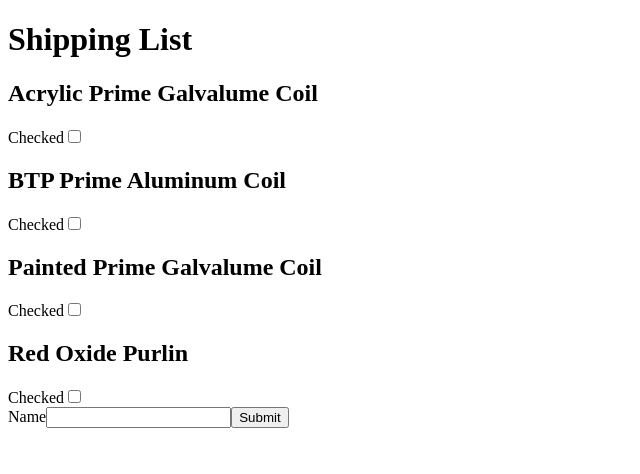
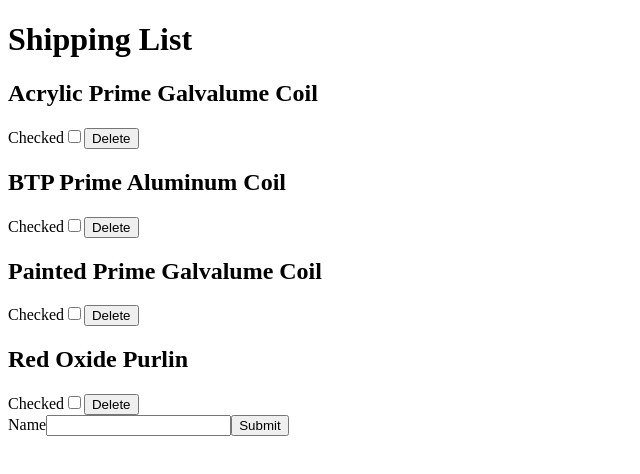
Before and after one commit to nooccarr/react-assessment, a React (Vite) app: page / in a window 1280 px wide. Shown: the top 474 px of the page, without its empty margins (0-640 px from the left). Built offline with nearby package versions, Linux system fonts and the light colour scheme.

Commit message:
Finished requirements. Continue working on Bonus.

```diff
--- a/src/components/App.jsx
+++ b/src/components/App.jsx
@@ -1,12 +1,56 @@
+import { useEffect, useState } from 'react';
 import ItemList from "./ItemList";
 import Form from "./Form";
 
 const App = () => {
+  const [items, setItems] = useState([]);
+  const [name, setName] = useState("");
+
+  useEffect(() => {
+    requestItems();
+  }, []);
+
+  const requestItems = async () => {
+    const response = await fetch('../../database/data.json');
+    const data = await response.json();
+    setItems(data.items);
+  };
+
+  const handleClick = (id) => {
+    const updatedItems = items.map((item) => {
+      if (item.id === id) {
+        return {
+          ...item,
+          checked: !item.checked,
+        };
+      }
+      return item;
+    });
+    setItems(updatedItems);
+  };
+
+  const handleDelete = (id) => {
+    const updatedItems = items.filter((item) => item.id !== id);
+    setItems(updatedItems);
+  };
+
+  const handleSubmit = (e) => {
+    e.preventDefault();
+    const newItem = {
+      id: items.length + 1,
+      name: name,
+      checked: false
+    };
+    const updatedItems = [...items, newItem];
+    setItems(updatedItems);
+    setName("");
+  };
+
   return (
     <div>
       <h1>Shipping List</h1>
-      <ItemList />
-      <Form />
+      <ItemList items={items} handleClick={handleClick} handleDelete={handleDelete} />
+      <Form item={items} setName={setName} name={name} handleSubmit={handleSubmit} />
     </div>
   );
 };
--- a/src/components/Form.jsx
+++ b/src/components/Form.jsx
@@ -1,13 +1,4 @@
-import { useState } from "react";
-
-const Form = () => {
-  const [name, setName] = useState("");
-
-  const handleSubmit = (e) => {
-    e.preventDefault();
-
-    setName("");
-  };
+const Form = ({ items, name, setName, handleSubmit}) => {
 
   return (
     <form onSubmit={handleSubmit}>
--- a/src/components/Item.jsx
+++ b/src/components/Item.jsx
@@ -1,4 +1,4 @@
-const Item = ({ item, handleClick }) => {
+const Item = ({ item, handleClick, handleDelete }) => {
   const { id, name, checked } = item;
 
   return (
@@ -14,6 +14,9 @@ const Item = ({ item, handleClick }) => {
           onClick={(e) => handleClick(id)}
         />
       </label>
+      <button onClick={(e) => handleDelete(id)}>
+        Delete
+      </button>
     </div>
   );
 };
--- a/src/components/ItemList.jsx
+++ b/src/components/ItemList.jsx
@@ -1,54 +1,18 @@
-import { useEffect, useState } from 'react';
 import Item from './Item';
 
-const ItemList = () => {
-  const [items, setItems] = useState([]);
+const ItemList = ({ items, handleClick, handleDelete }) => {
 
-  useEffect(() => {
-    requestItems();
-  }, []);
-
-  const requestItems = async () => {
-    const response = await fetch('../../database/data.json');
-    const data = await response.json();
-    setItems(data.items);
-  };
-
-  const updateItems = async (updatedItems) => {
-    // const response = await fetch('../../database/data.json', {
-    //   method: 'PUT',
-    //   headers: {
-    //     'Content-Type': 'application/json',
-    //   },
-    //   body: JSON.stringify({ items: updatedItems }),
-    // });
-    // const data = await response.json();
-    // setItems(data.items);
-  };
-
-  const handleClick = (id) => {
-    const updatedItems = items.map((item) => {
-      if (item.id === id) {
-        return {
-          ...item,
-          checked: !item.checked,
-        };
-      }
-      return item;
-    });
-    setItems(updatedItems);
-    updateItems(updatedItems);
-  };
 
   return (
     <div>
       {!items.length ? (
-        <h2>Loading...</h2>
+        <h2>Item list empty.</h2>
       ) : (
         items.map((item) => (
           <Item
             item={item}
             handleClick={handleClick}
+            handleDelete={handleDelete}
             key={item.id} />
         ))
       )}
```
